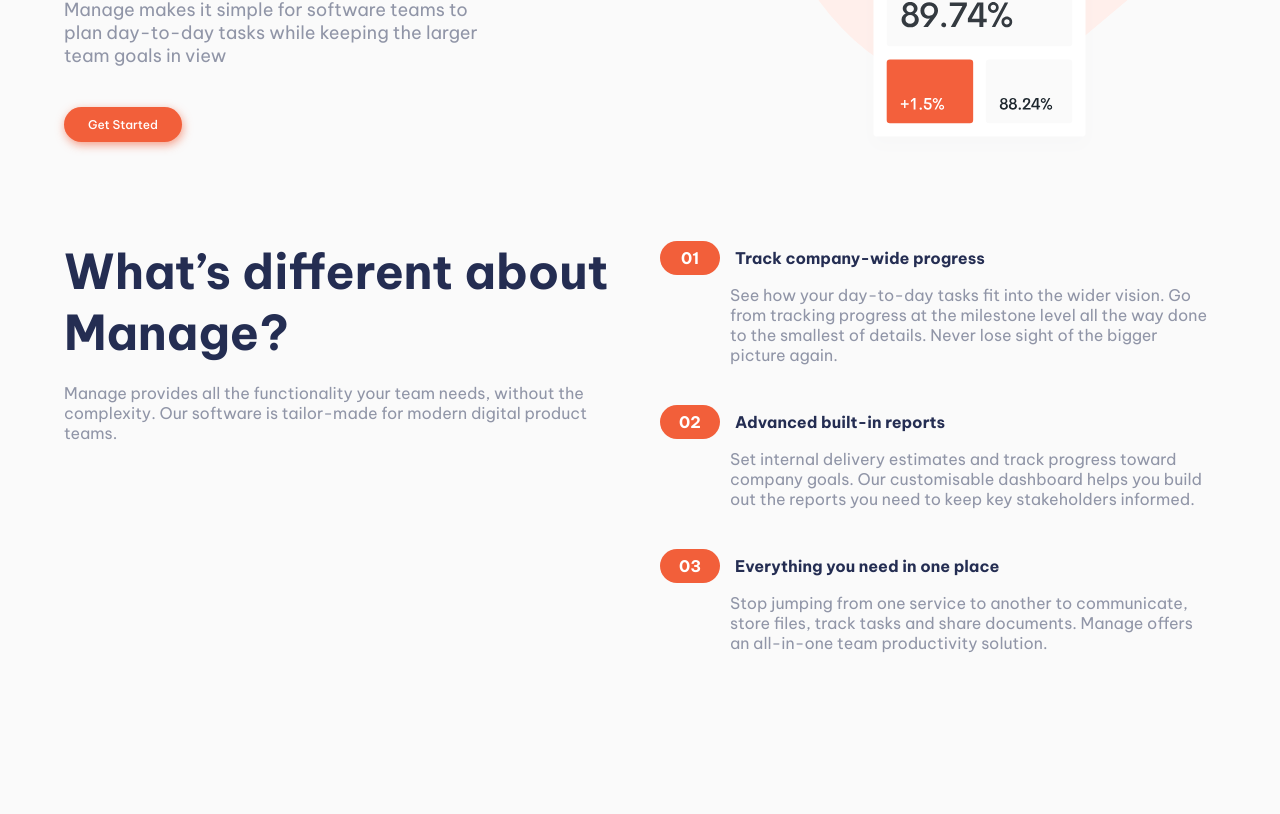
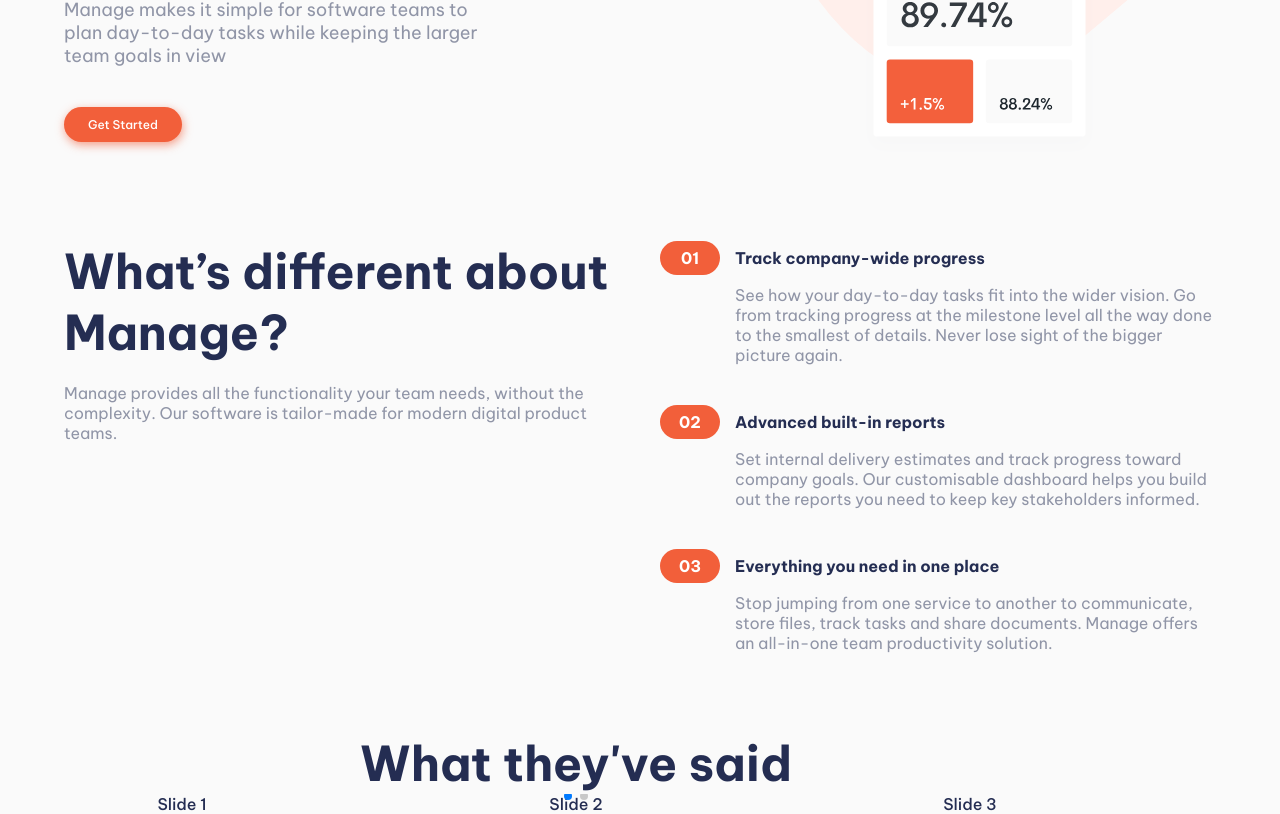
Before and after one commit to Luisgustavom1/Manage-challenge-hub, a React (Vite) app: page / in a window 1280 px wide. Shown: the part 412-1226 px from the top of the page. Before the commit the page ends 1065 px from the top, so only its background shows below. Built offline with nearby package versions, Linux system fonts and the light colour scheme.

Commit message:
Depositions component base

```diff
--- a/package.json
+++ b/package.json
@@ -9,7 +9,8 @@
   "dependencies": {
     "react": "^17.0.2",
     "react-dom": "^17.0.2",
-    "sass": "^1.45.1"
+    "sass": "^1.45.1",
+    "swiper": "^7.4.1"
   },
   "devDependencies": {
     "@types/react": "^17.0.33",
--- a/src/Components/AboutUs/Categories/styles.scss
+++ b/src/Components/AboutUs/Categories/styles.scss
@@ -4,7 +4,7 @@
   text-align: left;
 
   .text {
-    padding-left: 70px;
+    padding-left: 75px;
   }
 }
 
--- /dev/null
+++ b/src/Components/Depositions/index.tsx
@@ -0,0 +1,15 @@
+import React from "react";
+import Swipper from "../Swipper";
+
+import "./styles.scss";
+
+function Depositions() {
+  return (
+    <section className="container-depositions">
+      <h1 className="title-md">What they&apos;ve said</h1>
+      <Swipper />
+    </section>
+  );
+}
+
+export default Depositions;
--- /dev/null
+++ b/src/Components/Depositions/styles.scss
@@ -0,0 +1,5 @@
+.container-depositions {
+  width: 90vw;
+  text-align: center;
+  margin-top: 80px;
+}
--- /dev/null
+++ b/src/Components/Swipper/index.tsx
@@ -0,0 +1,33 @@
+import React from "react";
+// Import Swiper React components
+import { Swiper, SwiperSlide } from "swiper/react";
+
+// Import Swiper styles
+import "swiper/css";
+import "swiper/css/pagination";
+
+import "./styles.scss";
+
+// import Swiper core and required modules
+import SwiperCore, { Pagination } from "swiper";
+
+// install Swiper modules
+SwiperCore.use([Pagination]);
+
+export default function Swipper() {
+  return (
+    <Swiper
+      slidesPerView={3}
+      spaceBetween={30}
+      pagination={{
+        clickable: true,
+      }}
+      className="mySwiper"
+    >
+      <SwiperSlide>Slide 1</SwiperSlide>
+      <SwiperSlide>Slide 2</SwiperSlide>
+      <SwiperSlide>Slide 3</SwiperSlide>
+      <SwiperSlide>Slide 4</SwiperSlide>
+    </Swiper>
+  );
+}
--- a/src/Views/Home/index.tsx
+++ b/src/Views/Home/index.tsx
@@ -1,5 +1,6 @@
 import React from "react";
 import AboutUs from "../../Components/AboutUs";
+import Depositions from "../../Components/Depositions";
 import Header from "../../Components/Header";
 import Introduction from "../../Components/Introduction";
 
@@ -9,6 +10,7 @@
       <Header />
       <Introduction />
       <AboutUs />
+      <Depositions />
     </>
   );
 }
```
Also changed, not shown: .eslintrc.json, src/Components/Depositions/CardsDepositions/index.tsx (added), src/Components/Swipper/styles.scss (added), 1 other file (tests, documents, lock files or other folders).
